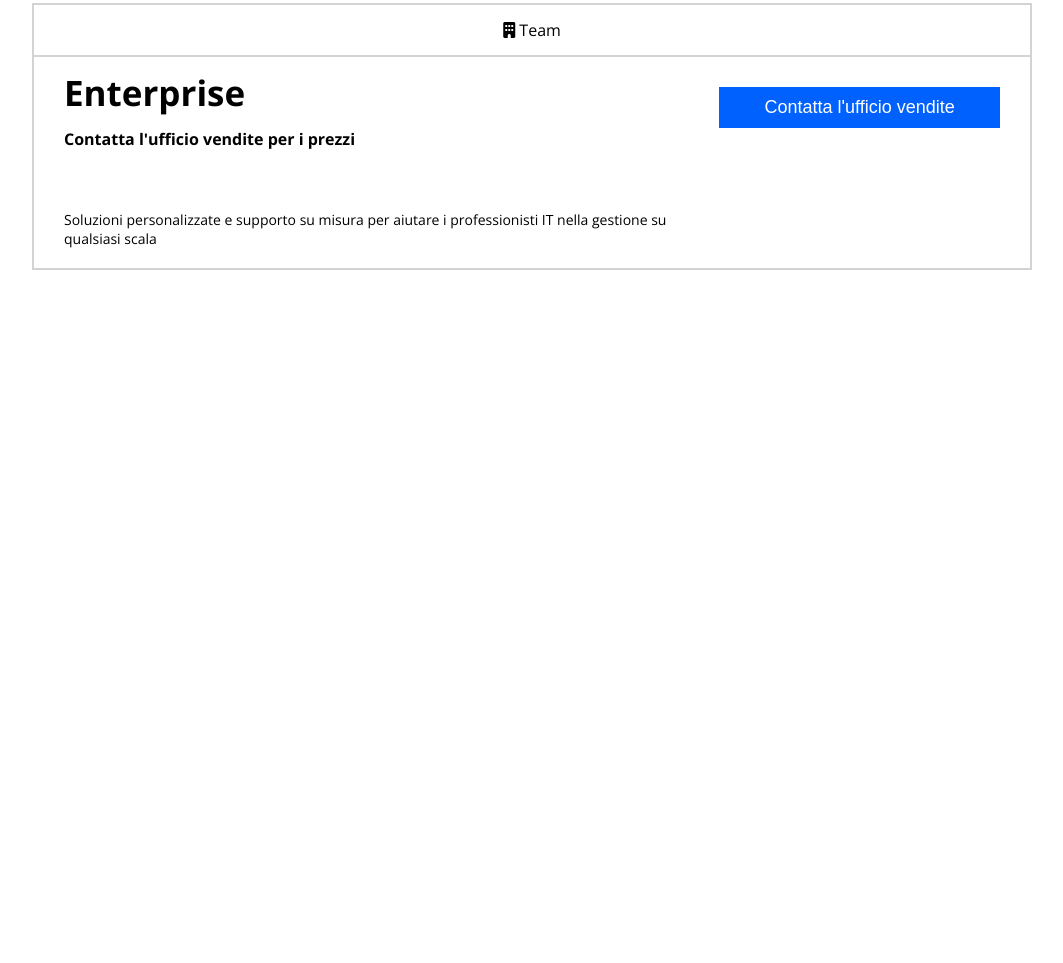
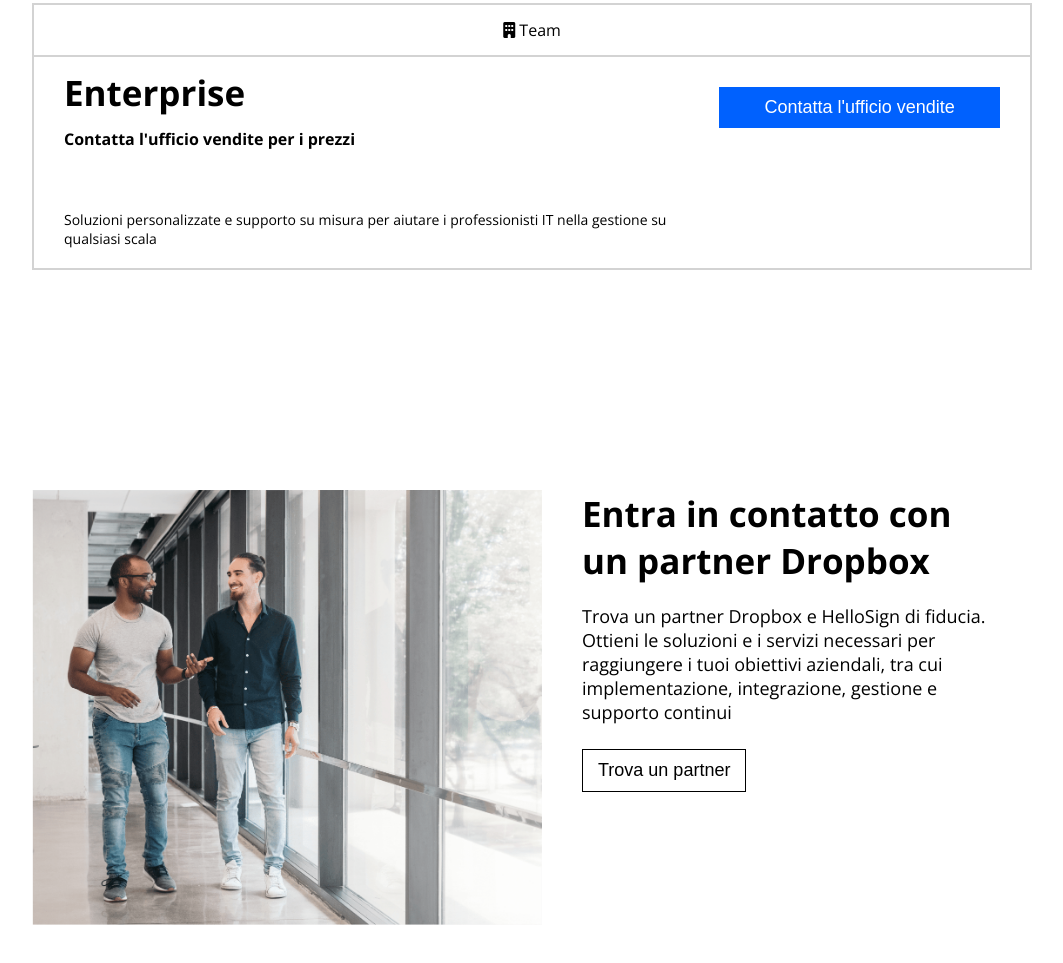
Before and after one commit to mattiadelmonaco/htmlcss-dropbox, a plain HTML site: page index.html in a window 1280 px wide. Shown: the part 2206-3169 px from the top of the page, without its empty margins (108-1171 px from the left). Before the commit the page ends 2586 px from the top, so only its background shows below. Drawn offline with nearby package versions, Linux system fonts and the light colour scheme.

Commit message:
feat: add third section

```diff
--- a/css/style.css
+++ b/css/style.css
@@ -79,6 +79,12 @@ h2 {
     font-size: 18px;
     width: 30%;
     margin-top: 30px;
+}
+
+.btn-third-section {
+    border: 1px solid black;
+    color: black;
+    font-size: 18px;
 }
 
 /* -----------
@@ -272,7 +278,7 @@ input {
     min-height: 260px;
     border: 2px solid lightgrey;
     margin-top: 40px;
-    margin-bottom: 110px;
+    margin-bottom: 220px;
  }
 
  .last-col h3 {
@@ -292,6 +298,39 @@ input {
     font-size: 14px;
 }
 
+/* ----------------------
+    THIRD SECTION
+------------------------ */
+
+.container-third-section {
+    display: flex;
+    gap: 40px;
+    margin-bottom: 150px;
+}
+
+.img-third-section {
+    max-width: 55%;
+}
+
+.text-third-section {
+    max-width: 45%;
+    padding-right: 30px;
+}
+
+.img-third-section {
+    max-width: 100%;
+}
+
+.text-third-section h3 {
+    font-size: 35px;
+    padding-bottom: 20px;
+}
+
+.text-third-section p {
+    font-size: 18px;
+    padding-bottom: 25px;
+}
+
 /* -----------
     FOOTER
 ------------ */
--- a/index.html
+++ b/index.html
@@ -110,7 +110,8 @@
                                 <i class="fa-solid fa-folder"></i> 5 TB di spazio di archiviazione sicuro
                             </li>
                             <li>
-                            <i class="fa-solid fa-share-nodes"></i> Funzioni di produttività premium e condivisione file semplice e sicura
+                                <i class="fa-solid fa-share-nodes"></i> Funzioni di produttività premium e condivisione
+                                file semplice e sicura
                             </li>
                         </ul>
                         <button class="btn btn-col">Prova gratis per 30 giorni</button>
@@ -144,7 +145,8 @@
                                 <i class="fa-solid fa-folder"></i> Tutto lo spazio di cui ha bisogno il tuo team
                             </li>
                             <li>
-                            <i class="fa-solid fa-share-nodes"></i> Sofisticate funzioni di controllo e per tenere al sicuro tutti i file del tuo team
+                                <i class="fa-solid fa-share-nodes"></i> Sofisticate funzioni di controllo e per tenere
+                                al sicuro tutti i file del tuo team
                             </li>
                         </ul>
                         <button class="btn btn-col">Prova gratis per 30 giorni</button>
@@ -187,7 +189,8 @@
                                 <i class="fa-solid fa-folder"></i> Soluzioni personalizzabili per la tua azienda
                             </li>
                             <li>
-                            <i class="fa-solid fa-share-nodes"></i> Assistenza personalizzata per aiutare gli amministratori in una gestione su larga scala
+                                <i class="fa-solid fa-share-nodes"></i> Assistenza personalizzata per aiutare gli
+                                amministratori in una gestione su larga scala
                             </li>
                         </ul>
                         <button class="btn btn-col">Contattaci</button>
@@ -212,7 +215,6 @@
                 </div>
             </div>
             <div class="last-col">
-
                 <p class="heading"><i class="fa-solid fa-building"></i> Team</p>
                 <div class="col-padding">
                     <div class="last-info">
@@ -220,12 +222,27 @@
                         <button class="btn btn-last-col">Contatta l'ufficio vendite</button>
                     </div>
                     <p><strong>Contatta l'ufficio vendite per i prezzi</strong></p>
-                <p>Soluzioni personalizzate e supporto su misura per aiutare i professionisti IT nella gestione su qualsiasi scala</p>
+                    <p>Soluzioni personalizzate e supporto su misura per aiutare i professionisti IT nella gestione su
+                        qualsiasi scala</p>
                 </div>
             </div>
         </section>
 
         <!-- /RATES -->
+        <!-- THIRD SECTION -->
+        <section class="container-small">
+            <div class="container-third-section">
+                <div class="img-third-section">
+                <img class="img-third-section" src="./img/partner.png" alt="Immagine che raffigura un partner">
+            </div>
+                <div class="text-third-section">
+                    <h3>Entra in contatto con un partner Dropbox</h3>
+                    <p>Trova un partner Dropbox e HelloSign di fiducia. Ottieni le soluzioni e i servizi necessari per raggiungere i tuoi obiettivi aziendali, tra cui implementazione, integrazione, gestione e supporto continui</p>
+                    <button class="btn btn-third-section">Trova un partner</button>
+                </div>
+            </div>
+        </section>
+        <!-- / THIRD SECTION -->
 
 
     </main>
```
Lines whose indentation alone changed are shown as unchanged.
